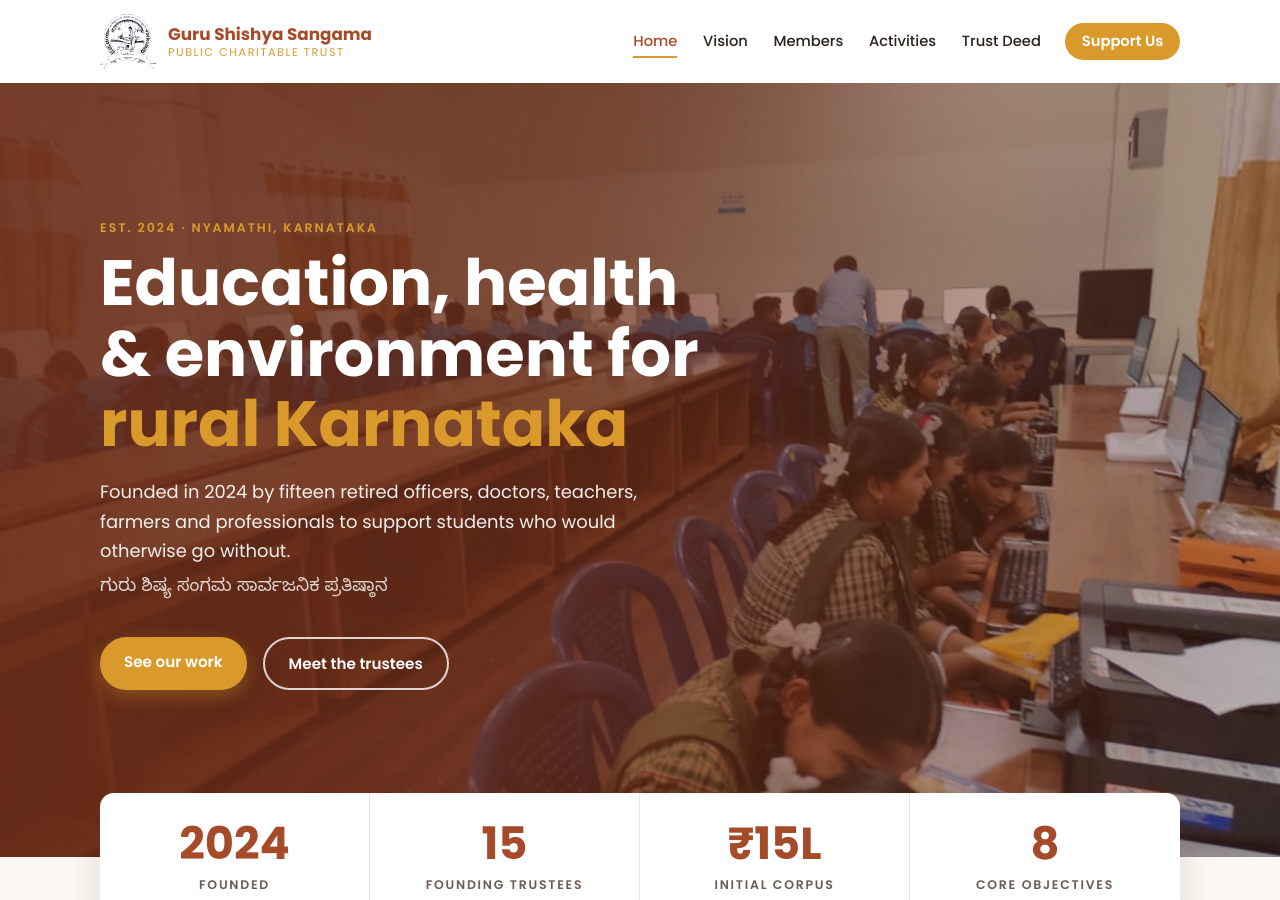
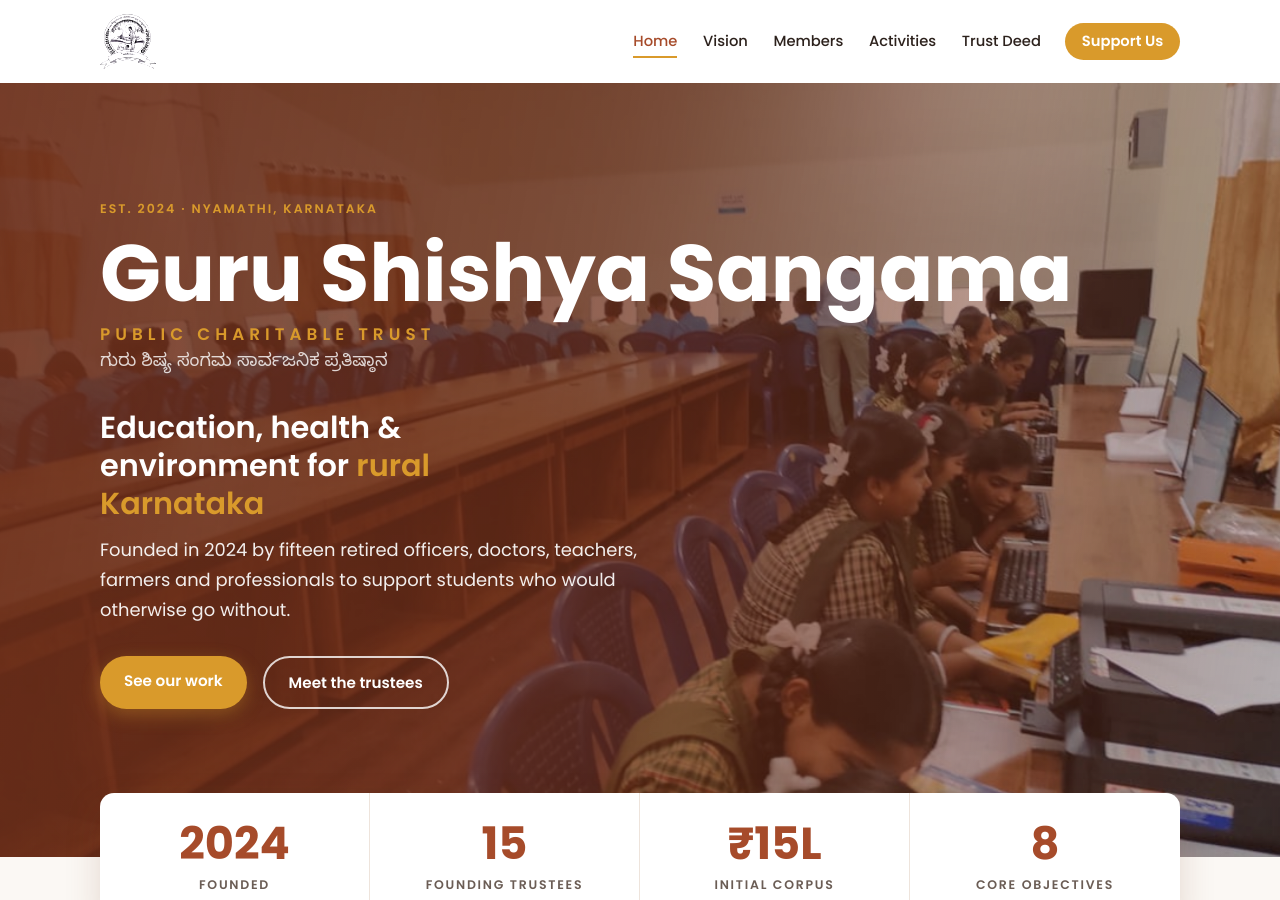
Before and after one commit to srniranjan/gss, a Jekyll site: the page built from index.html, in a window 1280 px wide and 900 px high. Built offline with Jekyll 4.4.1, drawn with Linux system fonts in a browser that asks for light colours.

Commit message:
Make the Trust name the home hero headline and add photo to support band
Claude-Session: https://claude.ai/code/session_01G52CPsAazdr8xePzKMVePA

```diff
--- a/index.html
+++ b/index.html
@@ -8,12 +8,13 @@ description: "A registered public charitable trust in Karnataka working on educa
       <div class="hero-bg" style="background-image: url('photos/computer_classes/02.jpeg')"></div>
       <div class="wrap">
         <div class="eyebrow reveal">Est. 2024 &middot; Nyamathi, Karnataka</div>
-        <h1 class="reveal delay-1">Education, health &amp; environment for <em>rural Karnataka</em></h1>
+        <h1 class="hero-name reveal delay-1">Guru Shishya Sangama<span>Public Charitable Trust</span></h1>
+        <p class="kannada reveal delay-1">ಗುರು ಶಿಷ್ಯ ಸಂಗಮ ಸಾರ್ವಜನಿಕ ಪ್ರತಿಷ್ಠಾನ</p>
+        <p class="hero-tagline reveal delay-2">Education, health &amp; environment for <em>rural Karnataka</em></p>
         <p class="reveal delay-2">
           Founded in 2024 by fifteen retired officers, doctors, teachers, farmers and professionals
           to support students who would otherwise go without.
         </p>
-        <p class="kannada reveal delay-2">ಗುರು ಶಿಷ್ಯ ಸಂಗಮ ಸಾರ್ವಜನಿಕ ಪ್ರತಿಷ್ಠಾನ</p>
         <div class="actions reveal delay-3">
           <a href="activities.html" class="btn btn-accent">See our work</a>
           <a href="members.html" class="btn btn-ghost">Meet the trustees</a>
@@ -128,7 +129,7 @@ description: "A registered public charitable trust in Karnataka working on educa
       </div>
     </section>
 
-    <section class="support-band">
+    <section class="support-band" style="background-image: url('photos/inauguration/05.jpeg')">
       <div class="wrap reveal">
         <div class="eyebrow">Support our work</div>
         <h2>Help a rural student learn</h2>
--- a/site.js
+++ b/site.js
@@ -3,6 +3,13 @@
   const onScroll = () => header.classList.toggle('scrolled', window.scrollY > 10);
   window.addEventListener('scroll', onScroll, { passive: true });
   onScroll();
+
+  const hero = document.querySelector('.hero');
+  if (hero) {
+    new IntersectionObserver(([entry]) => {
+      header.classList.toggle('over-hero', entry.isIntersecting);
+    }, { rootMargin: '-80px 0px 0px 0px', threshold: 0.35 }).observe(hero);
+  }
 
   const toggle = document.querySelector('.menu-toggle');
   const setMenu = (open) => {
--- a/style.css
+++ b/style.css
@@ -92,6 +92,12 @@ img {
   display: flex;
   flex-direction: column;
   line-height: 1.25;
+  transition: opacity 0.3s, visibility 0.3s;
+}
+
+.over-hero .brand-text {
+  opacity: 0;
+  visibility: hidden;
 }
 
 .brand strong {
@@ -846,18 +852,37 @@ figcaption {
   width: 100%;
 }
 
-.hero h1 {
-  font-size: clamp(2.3rem, 5.5vw, 4rem);
-  line-height: 1.1;
-  margin: 0.6rem 0 1.1rem;
-  max-width: 15ch;
+.hero-name {
+  font-size: clamp(2.6rem, 7vw, 5rem);
+  line-height: 1.05;
+  margin: 0.7rem 0 0.4rem;
   font-weight: 700;
 }
 
-.hero h1 em {
+.hero-name span {
+  display: block;
+  margin-top: 0.7rem;
+  font-size: clamp(0.85rem, 1.6vw, 1.05rem);
+  font-weight: 600;
+  letter-spacing: 0.3em;
+  text-transform: uppercase;
+  color: var(--accent);
+}
+
+.hero .hero-tagline {
+  font-size: clamp(1.35rem, 2.6vw, 1.9rem);
+  font-weight: 600;
+  line-height: 1.25;
+  max-width: 24ch;
+  margin: 0 0 0.8rem;
+  opacity: 1;
+}
+
+.hero-tagline em {
   font-style: normal;
   color: var(--accent);
 }
+
 
 .hero p {
   font-size: 1.12rem;
@@ -868,6 +893,10 @@ figcaption {
 
 .hero .kannada {
   opacity: 0.8;
+  margin-bottom: 1.8rem;
+}
+
+.hero p:last-of-type {
   margin-bottom: 2rem;
 }
 
@@ -1164,7 +1193,10 @@ figcaption {
 }
 
 .home .support-band {
-  background: var(--primary);
+  background-color: var(--primary-deep);
+  background-size: cover;
+  background-position: center;
+  background-blend-mode: multiply;
   color: #fff;
   text-align: center;
 }
```
